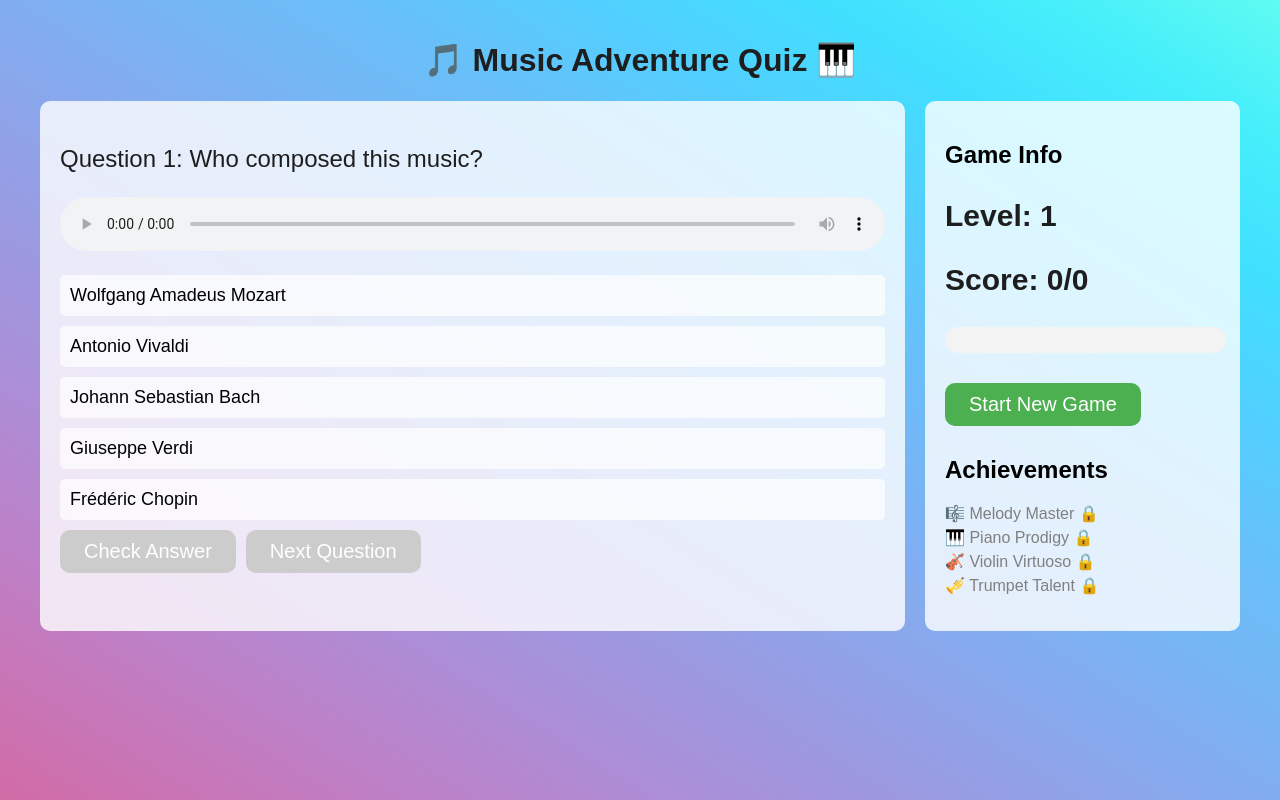
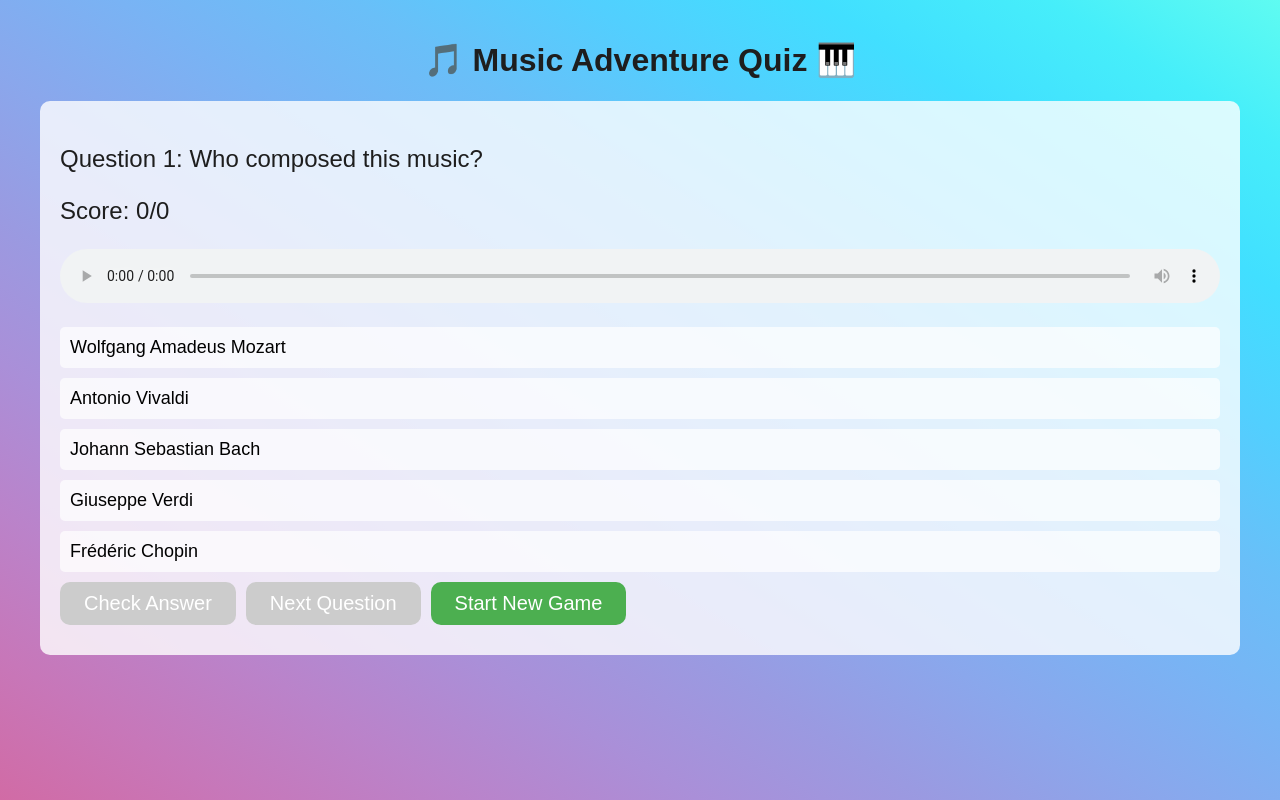
Before and after one commit to mariolambe/classical-music-quiz, a React (Create React App) app: page / in a window 1280 px wide. Built offline with nearby package versions, Linux system fonts and the light colour scheme.

Commit message:
Update App.tsx

```diff
--- a/src/App.tsx
+++ b/src/App.tsx
@@ -31,7 +31,7 @@ const classicalMusicQuiz: Song[] = [
     composer: "Giuseppe Verdi",
     music_link: "https://upload.wikimedia.org/wikipedia/commons/d/dc/ICBSA_Verdi_-_Il_trovatore%2C_Tacea_la_notte_placida.ogg",
     image_link: "https://upload.wikimedia.org/wikipedia/commons/1/19/Verdi_by_Giovanni_Boldini.jpg",
-    fun_fact: "Giuseppe Verdi was so passionate about gardening that he once said if he hadn’t been a composer, he would have been a farmer!"
+    fun_fact: "Giuseppe Verdi was so passionate about gardening that he once said if he hadn't been a composer, he would have been a farmer!"
   },
   {
     composer: "Frédéric Chopin",
@@ -41,14 +41,11 @@ const classicalMusicQuiz: Song[] = [
   }
 ];
 
-const achievements = ["🎼 Melody Master", "🎹 Piano Prodigy", "🎻 Violin Virtuoso", "🎺 Trumpet Talent"];
-
 export default function App(): JSX.Element {
   const [currentSong, setCurrentSong] = useState<Song | null>(null);
   const [score, setScore] = useState<number>(0);
   const [totalQuestions, setTotalQuestions] = useState<number>(0);
   const [questionNumber, setQuestionNumber] = useState<number>(1);
-  const [level, setLevel] = useState<number>(1);
   const [selectedOption, setSelectedOption] = useState<string | null>(null);
   const [answerChecked, setAnswerChecked] = useState<boolean>(false);
   const [usedSongs, setUsedSongs] = useState<Song[]>([]);
@@ -73,7 +70,6 @@ export default function App(): JSX.Element {
     setScore(0);
     setTotalQuestions(0);
     setQuestionNumber(1);
-    setLevel(1);
     setSelectedOption(null);
     setAnswerChecked(false);
     setUsedSongs([]);
@@ -93,9 +89,6 @@ export default function App(): JSX.Element {
     setCurrentSong(getNewSong());
     setAnswerChecked(false);
     setQuestionNumber(questionNumber + 1);
-    if (questionNumber % 5 === 0) {
-      setLevel(level + 1);
-    }
     setSelectedOption(null);
   };
 
@@ -106,6 +99,7 @@ export default function App(): JSX.Element {
       <div className="game-area">
         <div className="main-content">
           <p className="medium-font">Question {questionNumber}: Who composed this music?</p>
+          <p className="medium-font">Score: {score}/{totalQuestions}</p>
 
           {currentSong && (
             <audio controls src={currentSong.music_link}></audio>
@@ -129,6 +123,7 @@ export default function App(): JSX.Element {
           <div className="button-group">
             <button onClick={checkAnswer} disabled={!selectedOption || answerChecked}>Check Answer</button>
             <button onClick={nextQuestion} disabled={!answerChecked}>Next Question</button>
+            <button onClick={startNewGame}>Start New Game</button>
           </div>
 
           {answerChecked && (
@@ -140,31 +135,11 @@ export default function App(): JSX.Element {
               )}
               <p className="info">Fun Fact: {currentSong?.fun_fact}</p>
 
-          {/* Display the composer's image */}
-          {currentSong?.image_link && (
-            <img src={currentSong.image_link} alt={currentSong.composer} style={{ width: '200px', marginTop: '20px' }} />
+              {currentSong?.image_link && (
+                <img src={currentSong.image_link} alt={currentSong.composer} style={{ width: '200px', marginTop: '20px' }} />
+              )}
+            </div>
           )}
-        </div>
-      )}
-    </div>
-
-        <div className="sidebar">
-          <h2>Game Info</h2>
-          <p className="big-font">Level: {level}</p>
-          <p className="big-font">Score: {score}/{totalQuestions}</p>
-          <div className="progress-bar">
-            <div className="progress" style={{width: `${(score / Math.max(totalQuestions, 1)) * 100}%`}}></div>
-          </div>
-          <button onClick={startNewGame}>Start New Game</button>
-
-          <h2>Achievements</h2>
-          <ul className="achievements">
-            {achievements.map((achievement, index) => (
-              <li key={index} className={index < Math.floor(score / 5) ? 'unlocked' : 'locked'}>
-                {achievement} {index < Math.floor(score / 5) ? '⭐' : '🔒'}
-              </li>
-            ))}
-          </ul>
         </div>
       </div>
     </div>
```
